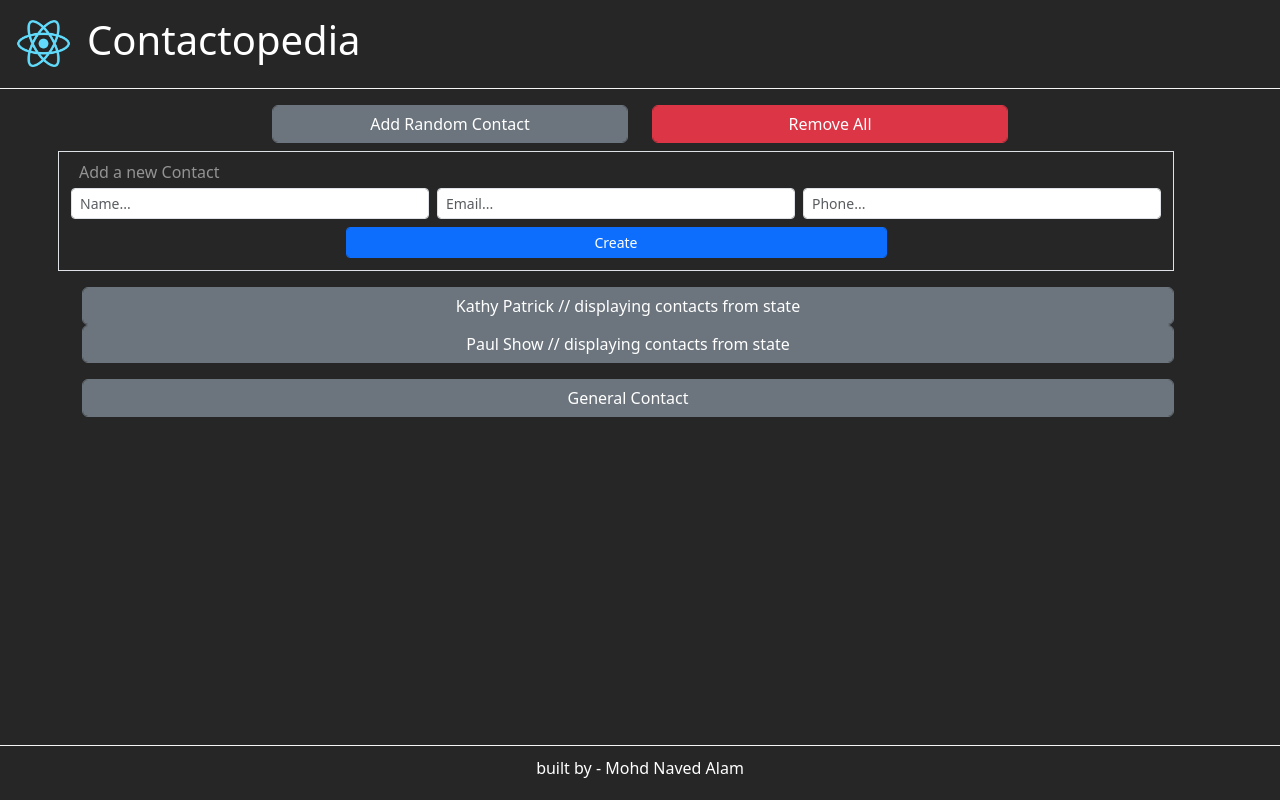
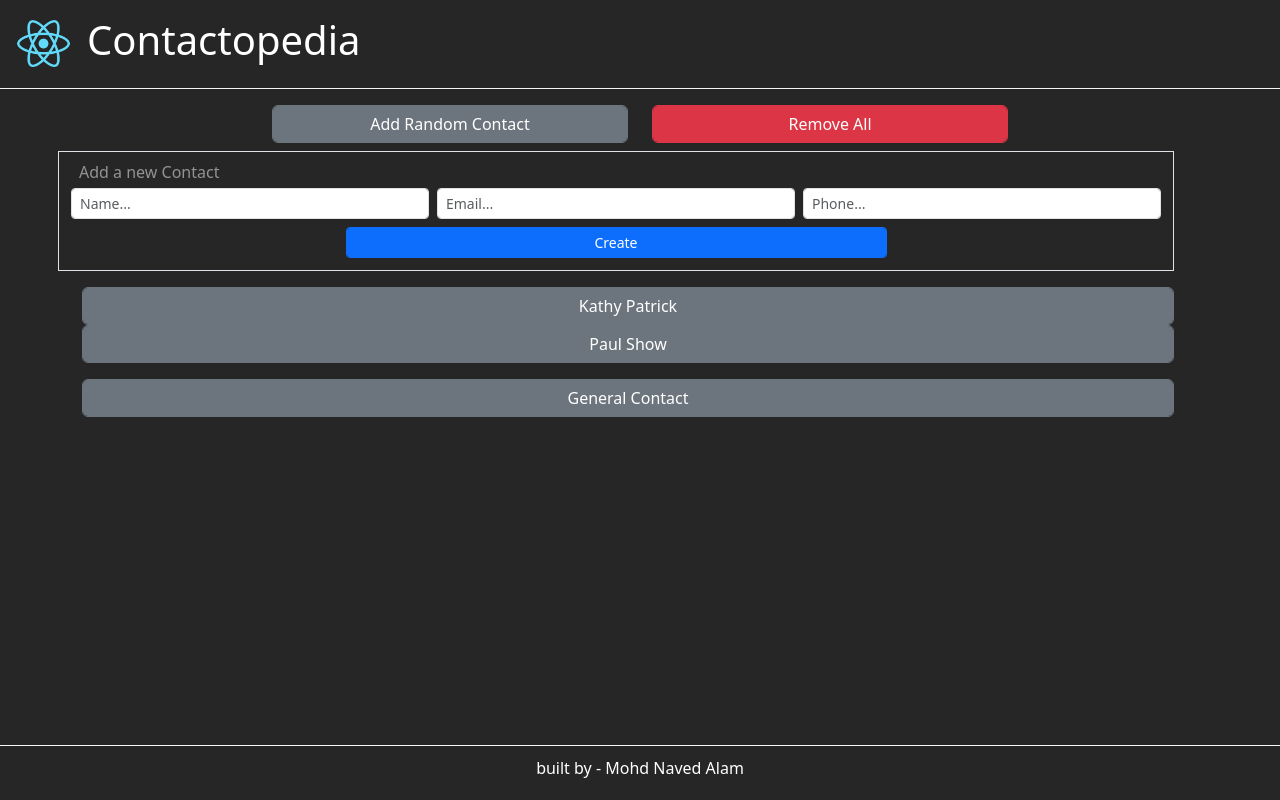
Before and after one commit to mohdnavedalam/contactopedia, a React (Create React App) app: page / in a window 1280 px wide. Built offline with nearby package versions, Linux system fonts and the light colour scheme.

Commit message:
comments

```diff
--- a/src/Components/ContactPages/Contact.tsx
+++ b/src/Components/ContactPages/Contact.tsx
@@ -1,8 +1,9 @@
 const Contact = (props: any) => {
     return (
+        // displaying contacts from state
         <div>
             <button className="btn btn-secondary form-control">
-                {props.contacts.name}   // displaying contacts from state
+                {props.contacts.name}
             </button>
         </div>
     );
```
